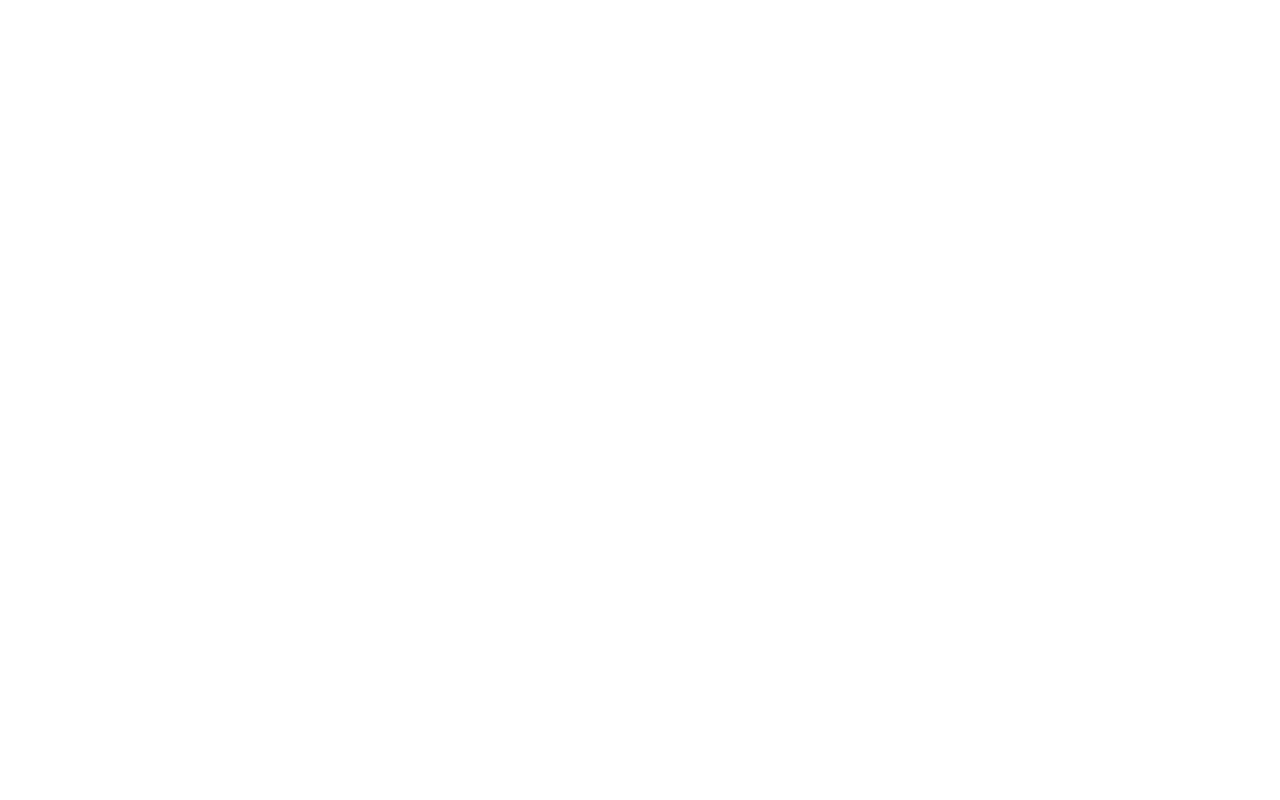
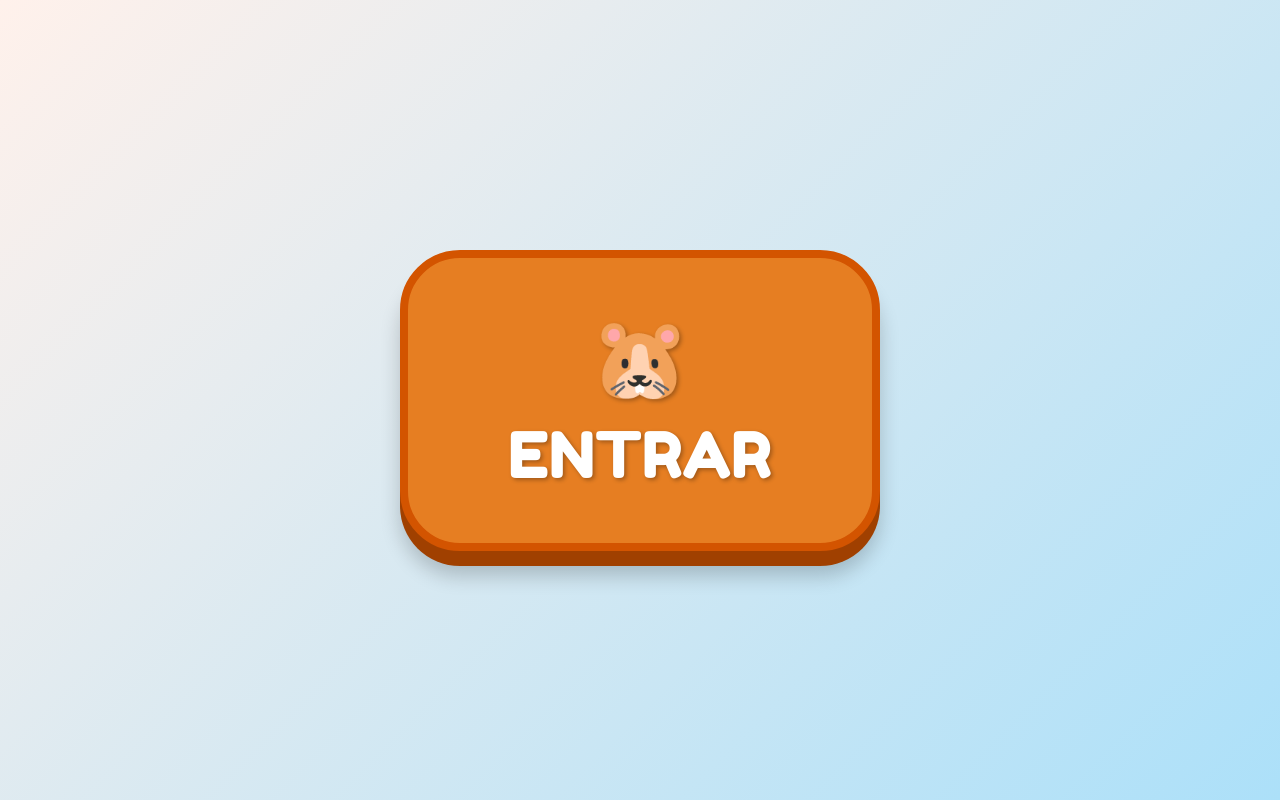
Before and after one commit to xavi-crack/cobayas, a plain HTML site: page index.html in a window 1280 px wide. Drawn offline with Linux system fonts and the light colour scheme.

Commit message:
Revamp index.html with new layout and styles

```diff
--- a/index.html
+++ b/index.html
@@ -1,6 +1,84 @@
 <!DOCTYPE html>
-<html>
-    <head>
-        <title>Project Cobaya</title>
-    </head>
+<html lang="es">
+<head>
+    <meta charset="UTF-8">
+    <meta name="viewport" content="width=device-width, initial-scale=1.0">
+    <title>Bienvenido al Mundo Cobaya</title>
+    <link href="https://fonts.googleapis.com/css2?family=Fredoka+One&display=swap" rel="stylesheet">
+
+    <style>
+        /* Estilos generales para centrar todo */
+        body {
+            margin: 0;
+            height: 100vh; /* Ocupa toda la altura de la pantalla */
+            display: flex;
+            justify-content: center; /* Centrado horizontal */
+            align-items: center; /* Centrado vertical */
+            /* Un fondo degradado suave color crema/naranja */
+            background: linear-gradient(135deg, #fff1eb 0%, #ace0f9 100%);
+            font-family: 'Fredoka One', cursive;
+            overflow: hidden;
+        }
+
+        /* Estilos del Botón Gigante */
+        .boton-cobaya {
+            display: inline-block;
+            text-decoration: none; /* Quitar subrayado del enlace */
+            font-size: 4rem; /* Tamaño de letra gigante */
+            color: #fff;
+            background-color: #e67e22; /* Color naranja cobaya */
+            padding: 50px 100px;
+            border-radius: 60px; /* Bordes muy redondos */
+            border: 8px solid #d35400; /* Borde más oscuro */
+            box-shadow: 0 15px 0 #a04000, 0 25px 20px rgba(0,0,0,0.2); /* Efecto 3D */
+            transition: all 0.2s ease; /* Suavizar animación */
+            position: relative;
+            text-shadow: 2px 2px 4px rgba(0,0,0,0.3);
+            text-align: center;
+        }
+
+        /* Icono dentro del botón */
+        .icono {
+            font-size: 5rem;
+            display: block;
+            margin-bottom: 10px;
+        }
+
+        /* EFECTOS INTERACTIVOS (HOVER Y CLICK) */
+
+        /* Cuando pasas el mouse por encima */
+        .boton-cobaya:hover {
+            transform: translateY(-5px); /* El botón sube un poco */
+            background-color: #f39c12; /* Se pone más brillante */
+            box-shadow: 0 20px 0 #a04000, 0 35px 30px rgba(0,0,0,0.3);
+            cursor: pointer;
+        }
+
+        /* Cuando haces click (efecto de presionar) */
+        .boton-cobaya:active {
+            transform: translateY(15px); /* El botón baja */
+            box-shadow: 0 0 0 #a04000, 0 0 0 rgba(0,0,0,0); /* La sombra desaparece */
+            border-top: 8px solid #a04000;
+        }
+
+        /* Ajuste para celulares */
+        @media (max-width: 600px) {
+            .boton-cobaya {
+                font-size: 2rem;
+                padding: 30px 40px;
+            }
+            .icono {
+                font-size: 3rem;
+            }
+        }
+    </style>
+</head>
+<body>
+
+    <a href="inicio.html" class="boton-cobaya">
+        <span class="icono">🐹</span>
+        ENTRAR
+    </a>
+
+</body>
 </html>
```
